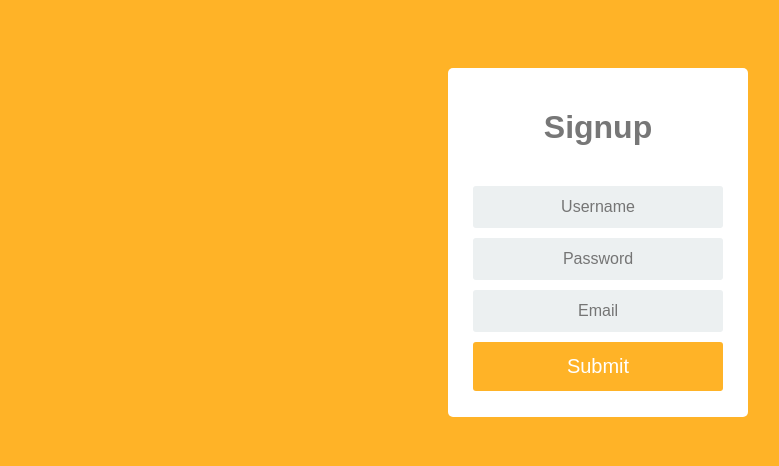
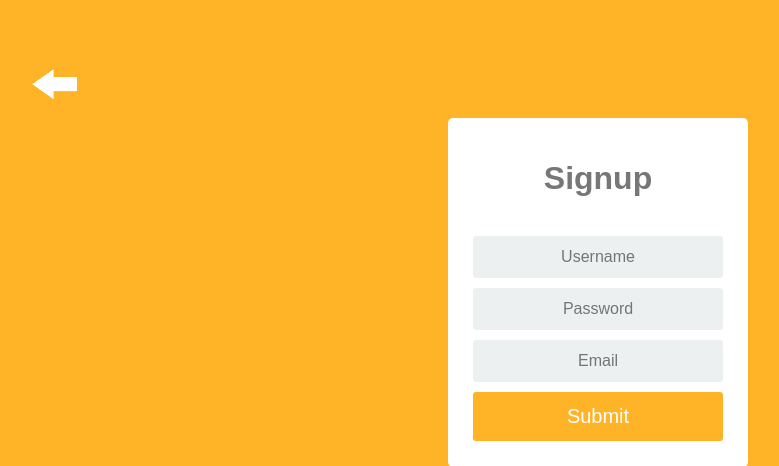
Before and after one commit to JinhaoLei/w4111_project1, a Flask app: page /tosignup in a window 1280 px wide. Shown: the top 466 px of the page, without its empty margins (42-821 px from the left). Run offline with Flask 2, Linux system fonts and the light colour scheme; parts of the project's set-up code (start-up, migrations or seed data) failed here and were passed over.

Commit message:
finish front end

```diff
--- a/static/movie.css
+++ b/static/movie.css
@@ -11,7 +11,7 @@ background-color: #ffb327;
 padding: 50px;
 }
 
-img{
+img.poster{
   float:left;
   padding:0px 50px 0px 0px;
 }
--- a/static/people.css
+++ b/static/people.css
@@ -11,7 +11,7 @@ background-color: #ffb327;
 padding: 50px;
 }
 
-img{
+img.poster{
   max-width:250px; width:expression_r(this.width > 250 ? "250px" : this.width); height:auto;
   float:left;
   padding:0px 50px 0px 0px;
--- a/templates/login.html
+++ b/templates/login.html
@@ -5,6 +5,9 @@
     <link href="static/style.css" rel="stylesheet" media="screen">
   </head>
   <body>
+      <a href="/" style="">
+  <img src="static/back.png" style="max-width:80px; width:expression_r(this.width > 80 ? "80px" : this.width); height:auto;">
+</a>
     <div class="container">
       <form action="/login" method="post">
           <div class="login">
--- a/templates/movie.html
+++ b/templates/movie.html
@@ -62,7 +62,11 @@ function time()
 
   <link href="static/movie.css" rel="stylesheet" media="screen">
 <body>
-<img src={{ url_for('static', filename = 'movie' + data.id + '.jpg') }} >
+<a href="/" style="">
+  <img src="static/back.png" style="max-width:80px; width:expression_r(this.width > 80 ? "80px" : this.width); height:auto;">
+</a>
+<br></br>
+<img class='poster' src={{ url_for('static', filename = 'movie_pic/m' + data.id + '.jpg') }} >
 
  <table border="1" id="customers">
   <tr>
--- a/templates/seefavor.html
+++ b/templates/seefavor.html
@@ -8,6 +8,9 @@
 
     <link href="static/seefavor.css" rel="stylesheet" media="screen">
 <body>
+        <a href="/" style="">
+  <img src="static/back.png" style="max-width:80px; width:expression_r(this.width > 80 ? "80px" : this.width); height:auto;">
+</a>
  <h1 style="text-align:center;">{{username}}'s favorites</h1>
 
 
--- a/templates/signup.html
+++ b/templates/signup.html
@@ -5,6 +5,9 @@
     <link href="static/signup.css" rel="stylesheet" media="screen">
   </head>
   <body>
+      <a href="/" style="">
+  <img src="static/back.png" style="max-width:80px; width:expression_r(this.width > 80 ? "80px" : this.width); height:auto;">
+</a>
     <div class="container">
       <div class="login">
           <div class="login-screen">
```
Also changed, not shown: templates/people.html (+5 -6 lines), static/back.png (added).
